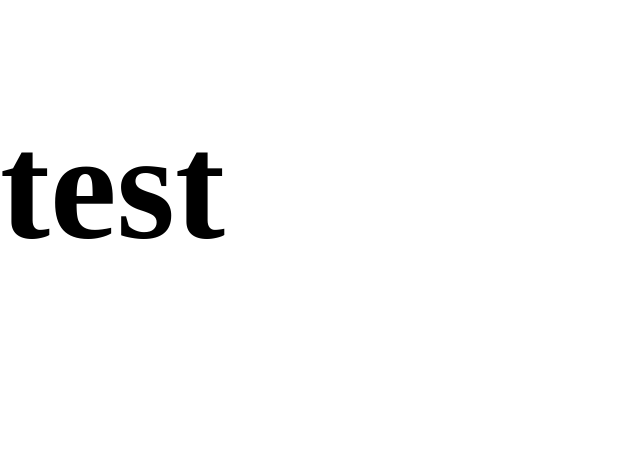
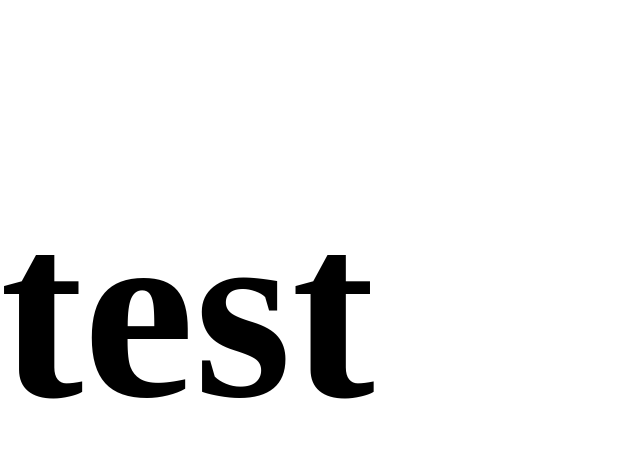
Before and after one commit to MrDevelop636/SSBF-Framework, a plain HTML site: page example.html in a window 1280 px wide. Shown: the whole page, without its empty margins (0-640 px from the left). Drawn offline with Linux system fonts and the light colour scheme.

Commit message:
Update example.html

```diff
--- a/example.html
+++ b/example.html
@@ -5,6 +5,6 @@
 <script src="https://github.com/MrDevelop636/SSBF-Framework/blob/main/framework.js"></script>
 </head>
 <body>
-<h1 class="fs-150">test</h1>
+<h1 class="fs-250">test</h1>
 </body>
 </html>
```
